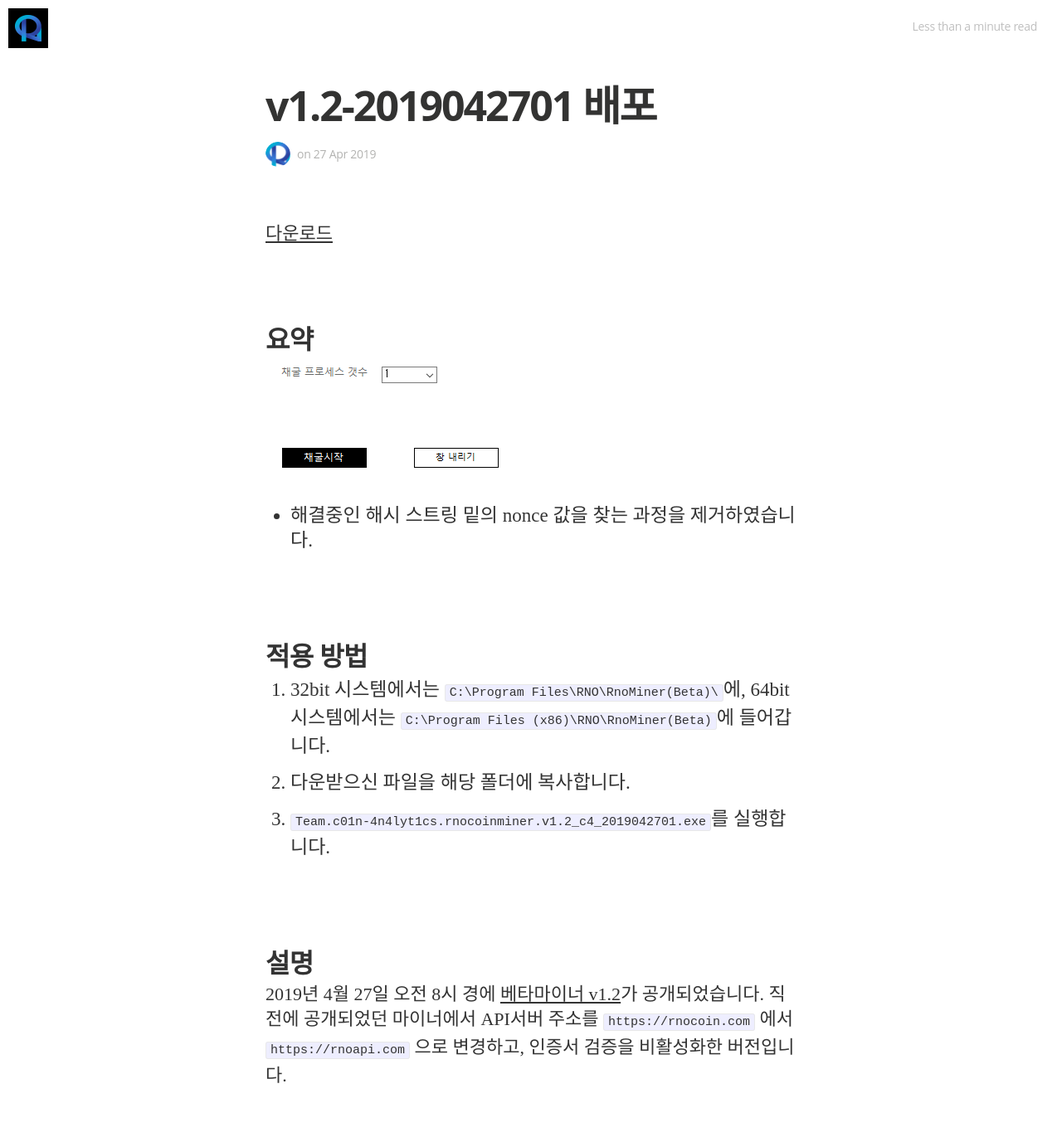
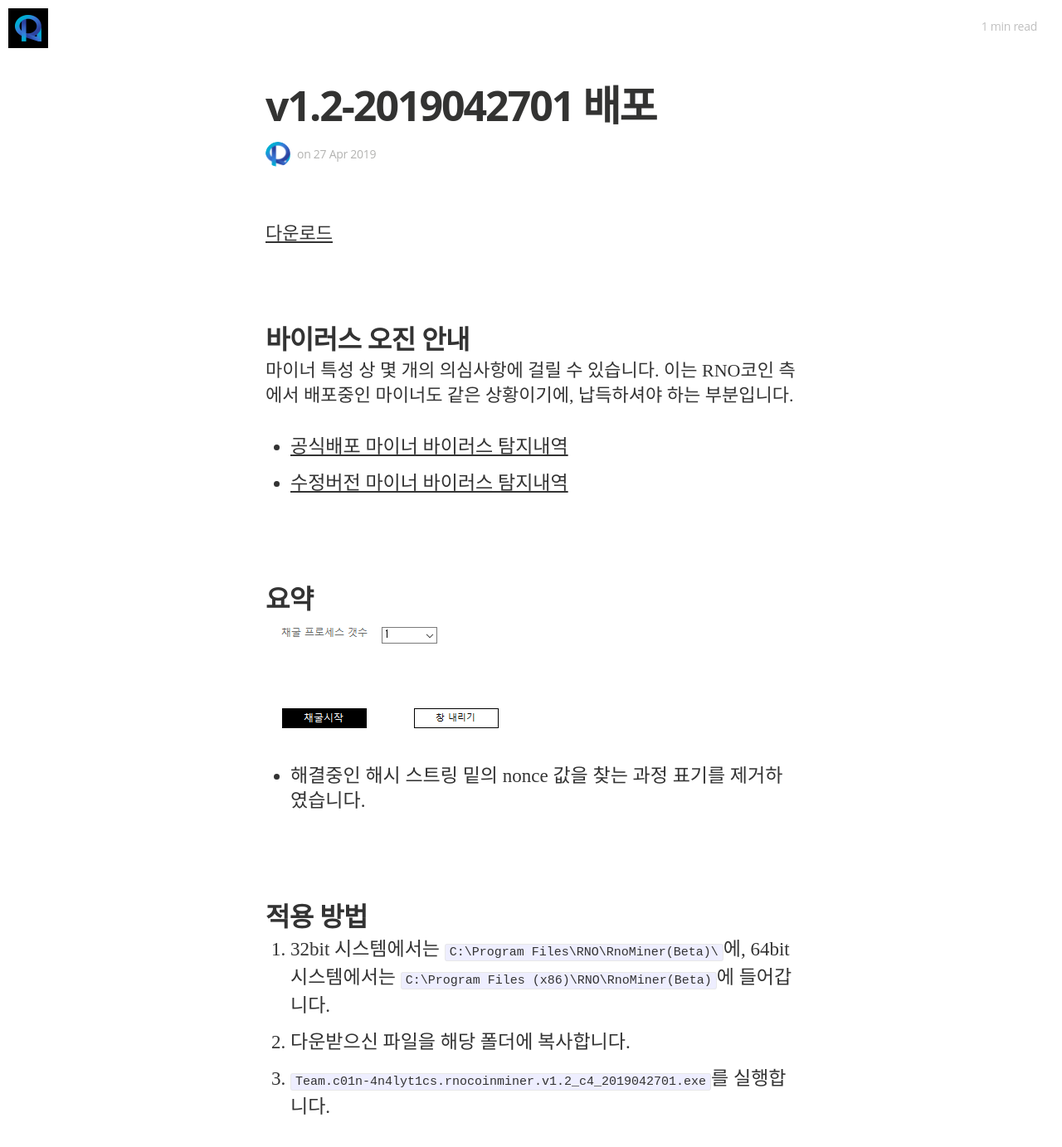
Before and after one commit to coin-analytics/coin-analytics.github.io, a Jekyll site: the page built from _posts/2019-04-27-2.markdown, in a window 1280 px wide and 1400 px high. Shown: the top 1383 px of the window at 83% size. Built offline with Jekyll 4.4.1, drawn with Linux system fonts in a browser that asks for light colours; nearby versions of some CDN libraries; some web fonts are replaced; comment, search, counter and statistics services are not loaded.

Commit message:
Added contents to 2019-04-27-02.markdown
- 바이러스 오진 안내 추가
- 요약 부분 어휘변경

```diff
--- a/_posts/2019-04-27-2.markdown
+++ b/_posts/2019-04-27-2.markdown
@@ -7,9 +7,16 @@ tags: []
 
 [다운로드](/assets/binary/rnocoin/Team.c01n-4n4lyt1cs.rnocoinminer.v1.2_c4_2019042701.exe)
 
+# 바이러스 오진 안내
+마이너 특성 상 몇 개의 의심사항에 걸릴 수 있습니다. 이는 RNO코인 측에서 배포중인 마이너도 같은 상황이기에, 납득하셔야 하는 부분입니다.
+
+- [공식배포 마이너 바이러스 탐지내역](https://www.virustotal.com/gui/file/3f5573e6a479b4fe52c8d254d9c22805ae7b032afd4d3412e175666838e67ed3/detection)
+- [수정버전 마이너 바이러스 탐지내역](https://www.virustotal.com/gui/file/9d75ced062db4e7f5a0ded52336c47e17ebaf69d23524031baf7e1a82e562356/detection)
+
+
 # 요약
 ![](/assets/images/2019-04-27-2/해시변화.gif)
-- 해결중인 해시 스트링 밑의 nonce 값을 찾는 과정을 제거하였습니다.
+- 해결중인 해시 스트링 밑의 nonce 값을 찾는 과정 표기를 제거하였습니다.
 
 # 적용 방법
 1. 32bit 시스템에서는 `C:\Program Files\RNO\RnoMiner(Beta)\`에, 64bit 시스템에서는 `C:\Program Files (x86)\RNO\RnoMiner(Beta)`에 들어갑니다.
```
